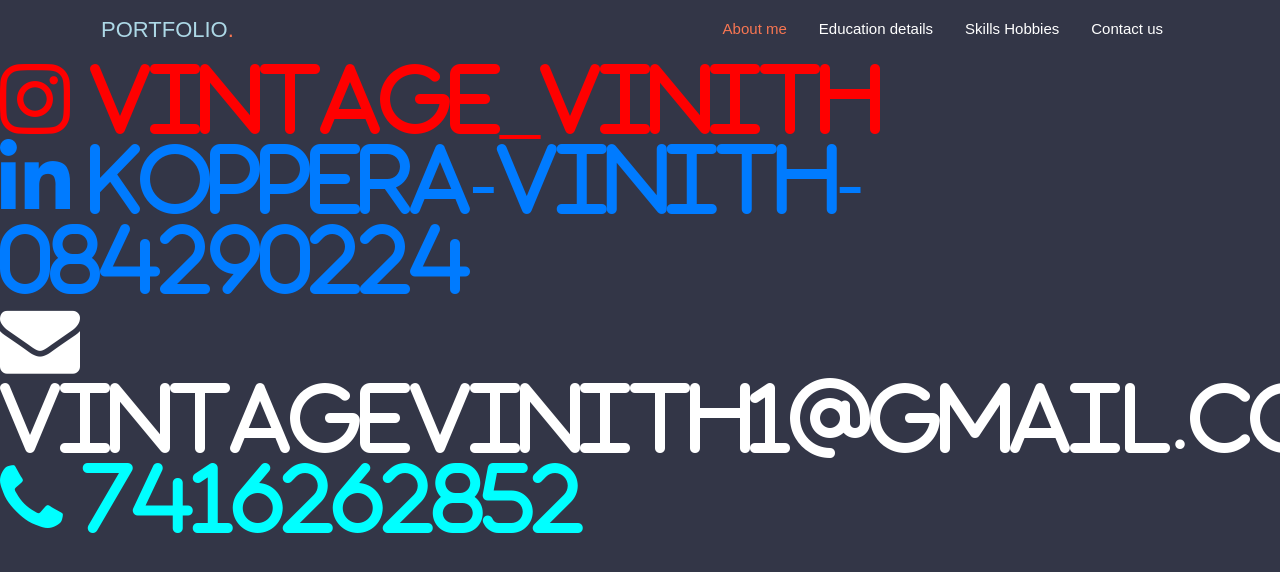
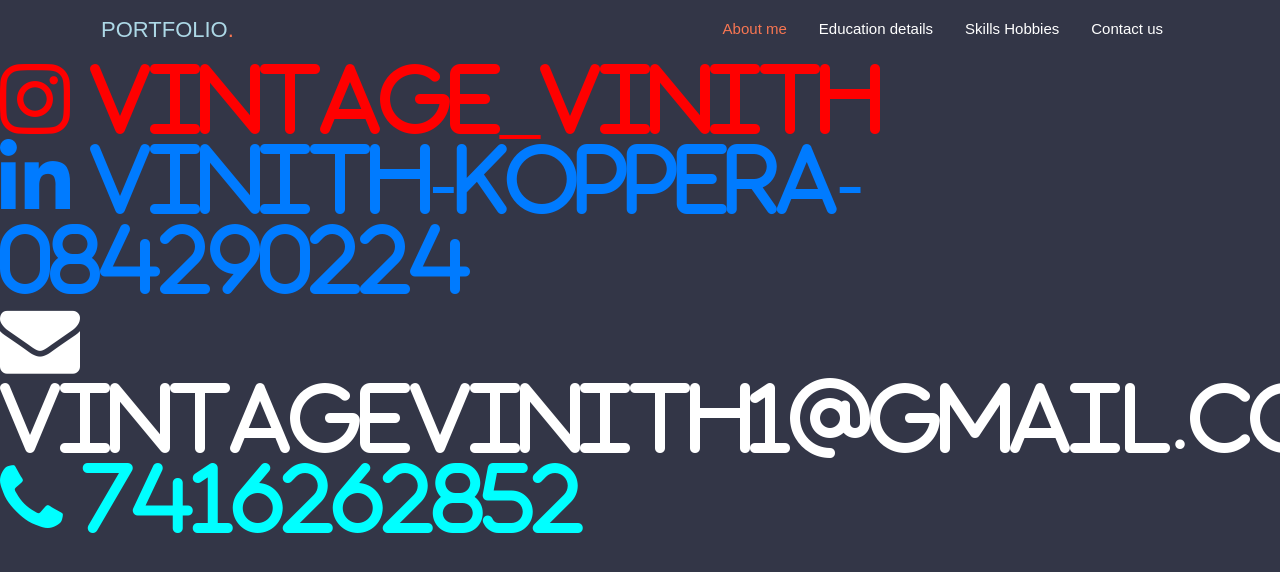
Before and after one commit to kopperaVinith/Portfolio, a plain HTML site: page Contact.html in a window 1280 px wide. Shown: the top 572 px of the page. Drawn offline with nearby package versions, Linux system fonts and the light colour scheme.

Commit message:
Update Contact.html

```diff
--- a/Contact.html
+++ b/Contact.html
@@ -45,7 +45,7 @@
     </div>
    </div>
    <a style="font-size:80px;color: red;" href="https://www.instagram.com/vintage_vinith/" class="fa fa-instagram">  vintage_vinith</a><br>
-   <a style="font-size:80px;" href="https://www.linkedin.com/in/vinith-koppera-084290224/" class="fa fa-linkedin"> koppera-vinith-084290224</a><br>
+   <a style="font-size:80px;" href="https://www.linkedin.com/in/vinith-koppera-084290224/" class="fa fa-linkedin"> vinith-koppera-084290224</a><br>
    <a style="font-size:80px;color:white;"href="https://mail.google.com/mail/u/0/#inbox" class="fa fa-envelope">  vintagevinith1@gmail.com</a><br>
    <a style="font-size:80px;color:aqua;"href="tel:741-626-2852" class="fa fa-phone">   7416262852</a>
    </body>
```
